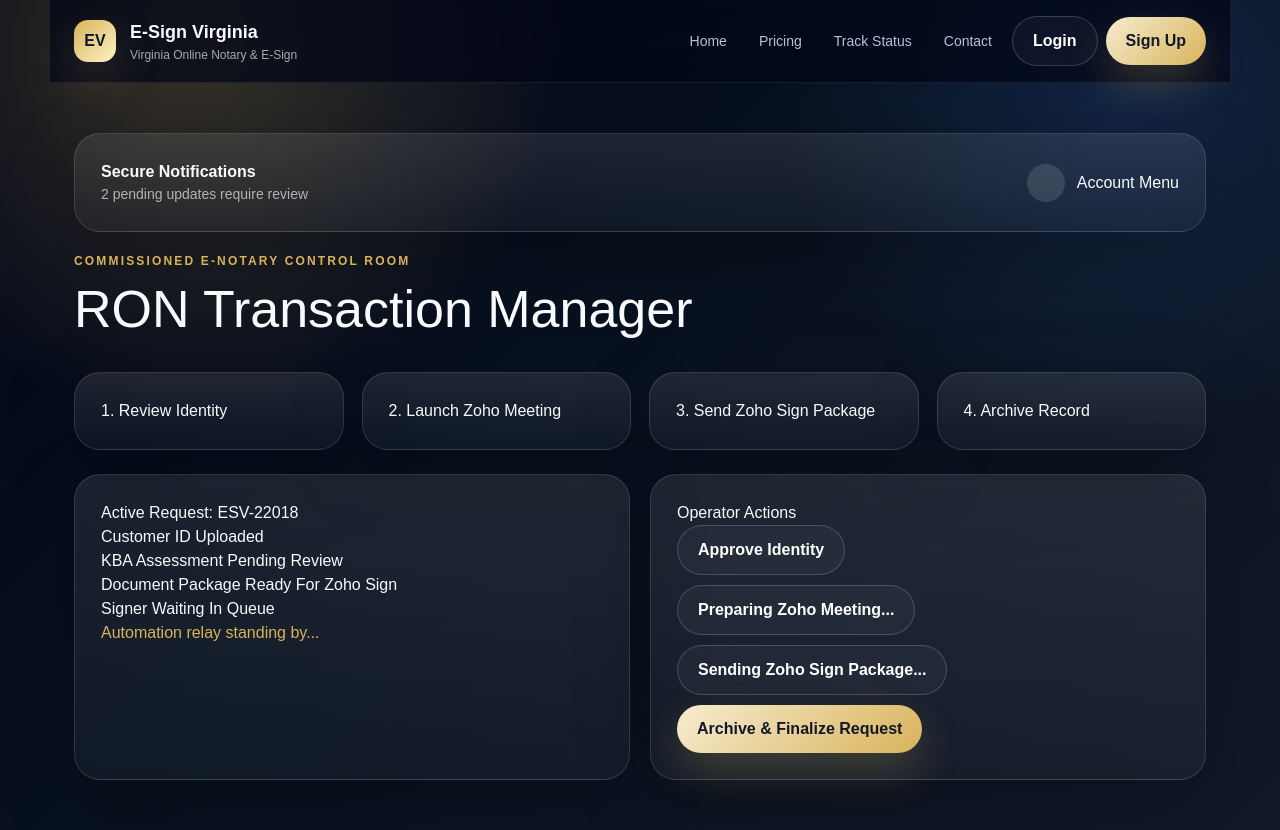
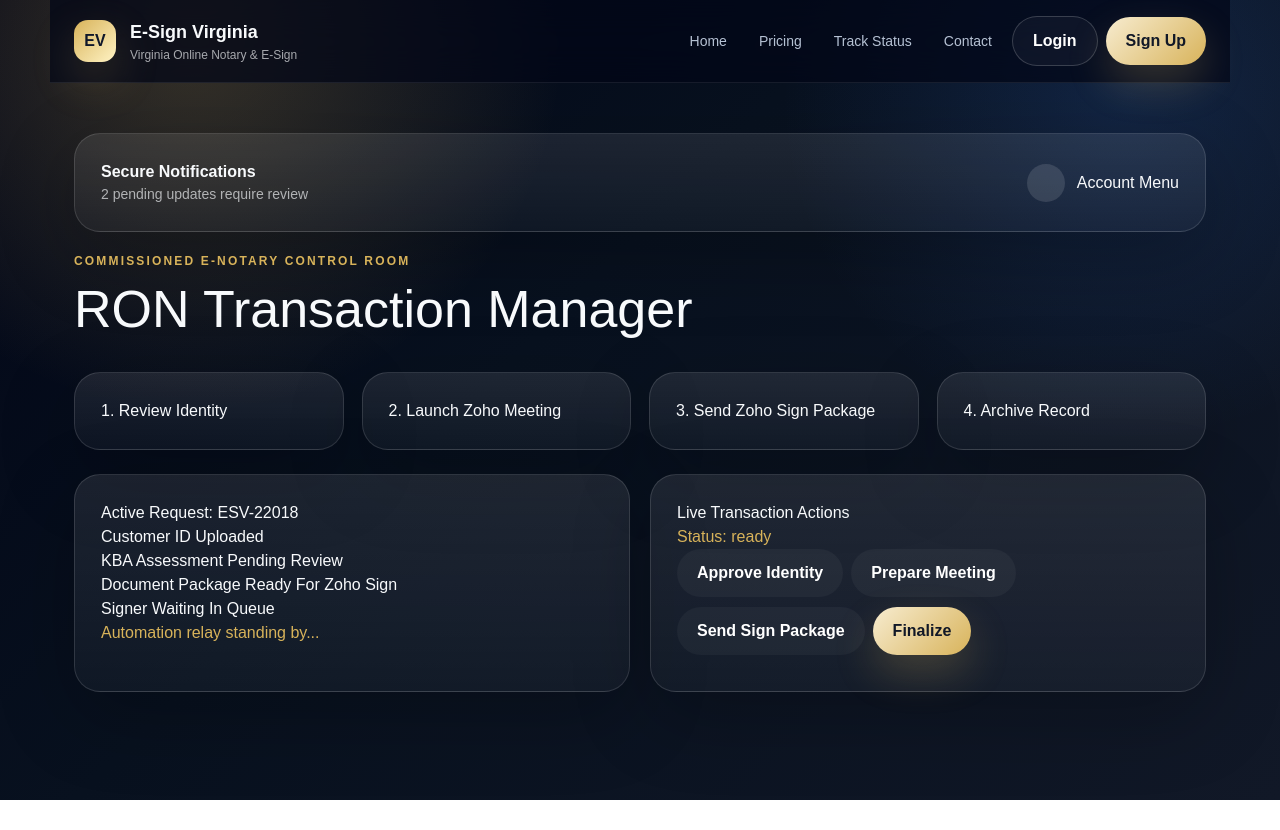
Before and after one commit to rawillia9801/esign, a Next.js app: page /notary/ron-control in a window 1280 px wide. After the commit the page ends 800 px from the top, so only its background shows below. Built offline with nearby package versions, Linux system fonts and the light colour scheme.

Commit message:
Inject interactive workflow action states into RON control

```diff
--- a/app/notary/ron-control/page.tsx
+++ b/app/notary/ron-control/page.tsx
@@ -1,6 +1,6 @@
 import Header from '../../../components/Header'
 import ProfileBar from '../../../components/ProfileBar'
-import Link from 'next/link'
+import WorkflowActionCard from '../../../components/WorkflowActionCard'
 
 export default function RonControl(){
  return (
@@ -27,13 +27,7 @@ export default function RonControl(){
         <p>Signer Waiting In Queue</p>
         <p style={{color:'#d8b35a'}}>Automation relay standing by...</p>
       </div>
-      <div className="card">
-        <h3>Operator Actions</h3>
-        <Link href="/notary/verification" className="btn-secondary" style={{marginBottom:'10px'}}>Approve Identity</Link><br/>
-        <Link href="/api/zoho/meeting" className="btn-secondary" style={{marginBottom:'10px'}}>Preparing Zoho Meeting...</Link><br/>
-        <Link href="/api/zoho/sign" className="btn-secondary" style={{marginBottom:'10px'}}>Sending Zoho Sign Package...</Link><br/>
-        <Link href="/notary/seal-vault" className="btn">Archive & Finalize Request</Link>
-      </div>
+      <WorkflowActionCard />
     </div>
    </div>
   </main>
```
